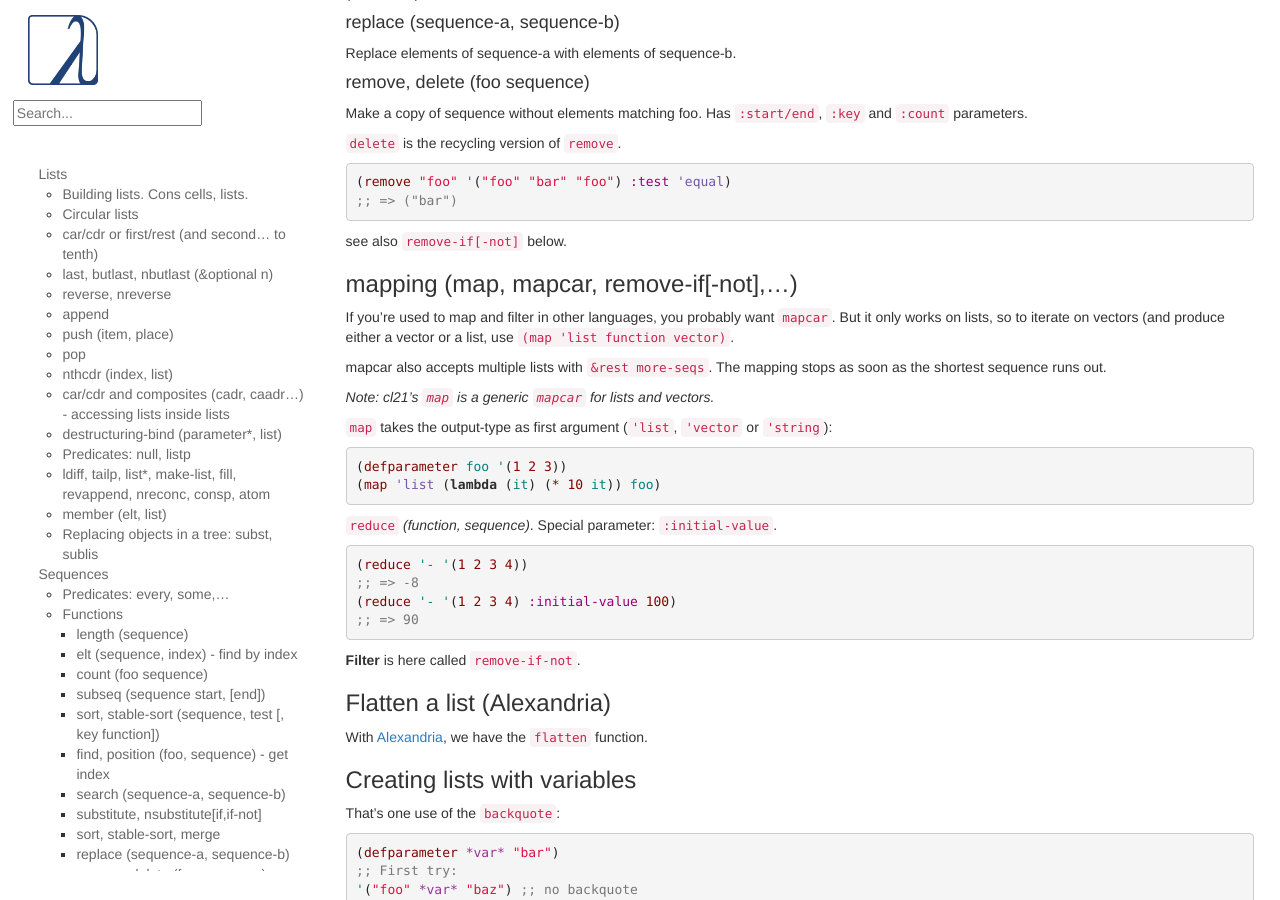
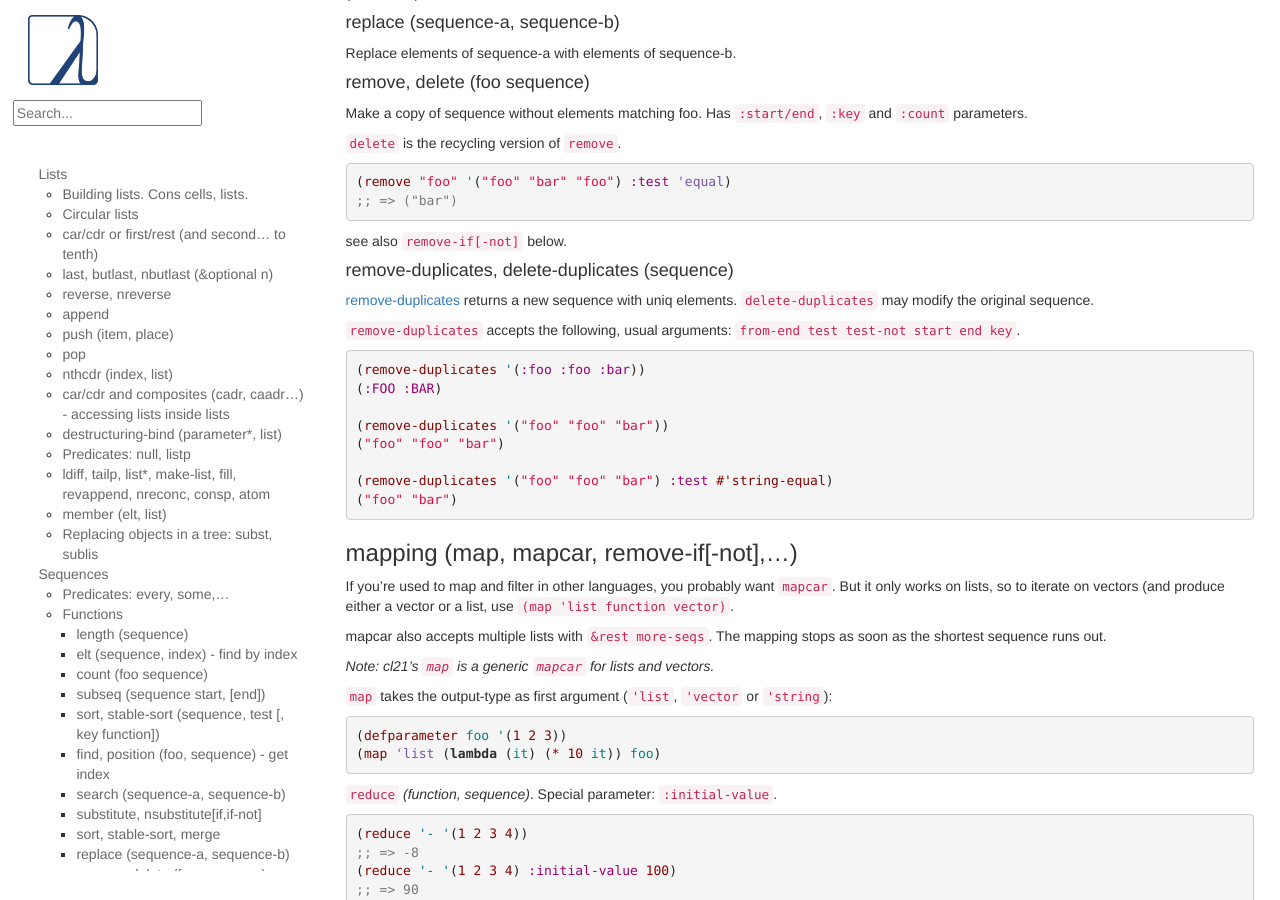
Before and after one commit to LispCookbook/cl-cookbook, a Jekyll site: the page built from data-structures.md, in a window 1280 px wide and 900 px high, scrolled down 7519 px. Built offline with Jekyll 4.4.1, drawn with Linux system fonts in a browser that asks for light colours.

Commit message:
data structures: remove-duplicates

```diff
--- a/data-structures.md
+++ b/data-structures.md
@@ -548,6 +548,27 @@ Make a copy of sequence without elements matching foo. Has
 ~~~
 
 see also `remove-if[-not]` below.
+
+#### remove-duplicates, delete-duplicates (sequence)
+
+[remove-duplicates](http://clhs.lisp.se/Body/f_rm_dup.htm) returns a
+new sequence with uniq elements. `delete-duplicates` may modify the
+original sequence.
+
+`remove-duplicates` accepts the following, usual arguments: `from-end
+test test-not start end key`.
+
+~~~lisp
+(remove-duplicates '(:foo :foo :bar))
+(:FOO :BAR)
+
+(remove-duplicates '("foo" "foo" "bar"))
+("foo" "foo" "bar")
+
+(remove-duplicates '("foo" "foo" "bar") :test #'string-equal)
+("foo" "bar")
+~~~
+
 
 ### mapping (map, mapcar, remove-if[-not],...)
 
```
